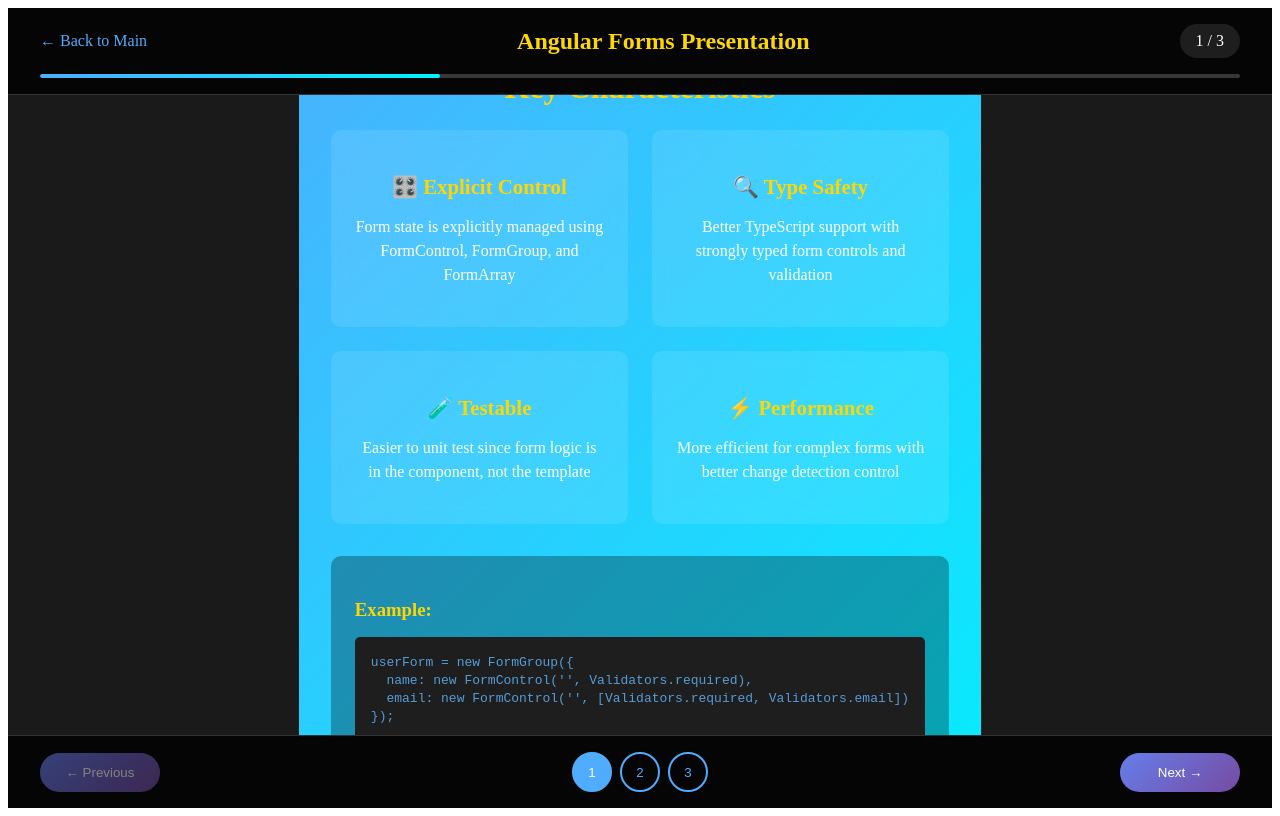
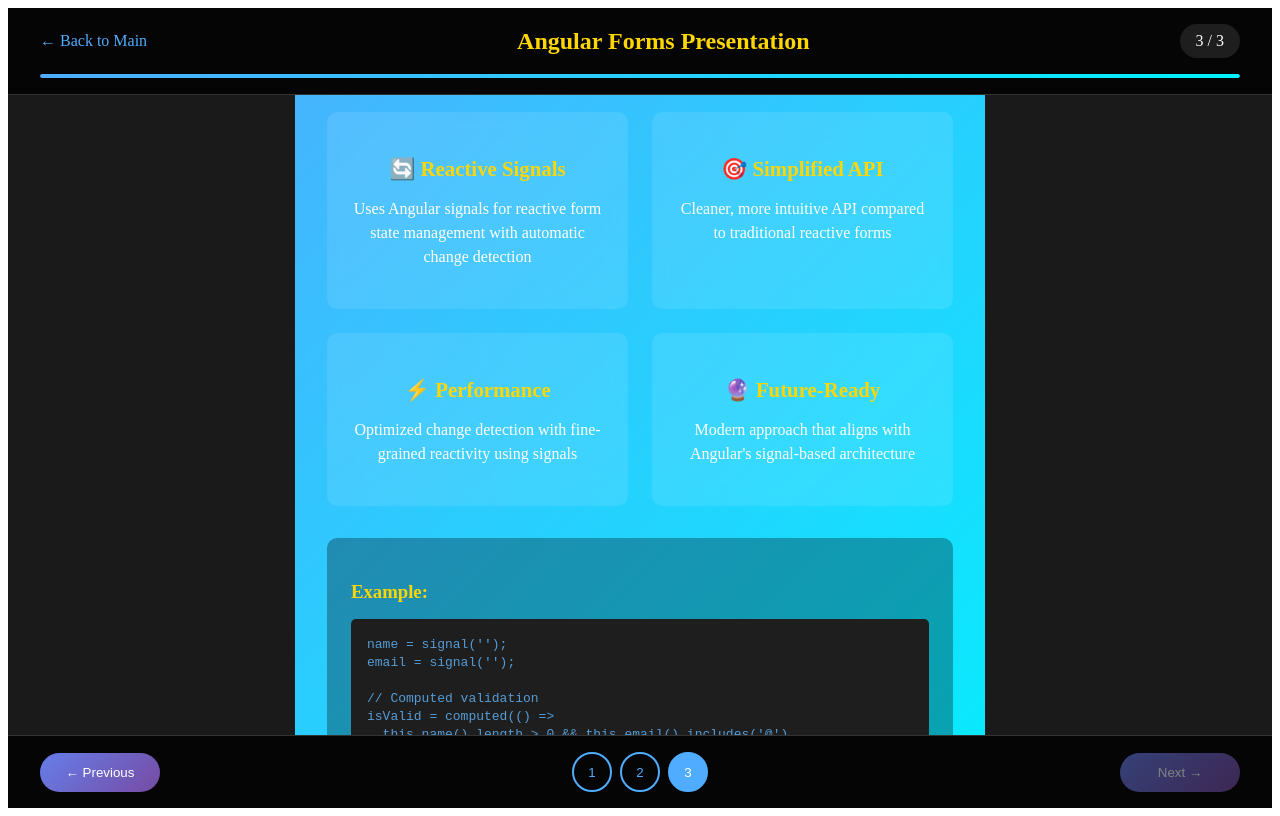
Before and after one commit to superdyzio/angular-forms-showdown, an Angular app: page /slideshow/3 in a window 1280 px wide. Built offline with nearby package versions, Linux system fonts and the light colour scheme.

Commit message:
fix slide indicators in routing based slideshow

```diff
--- a/src/app/pages/slideshow/slideshow.component.ts
+++ b/src/app/pages/slideshow/slideshow.component.ts
@@ -1,6 +1,8 @@
-import { Component, signal, computed, OnInit } from '@angular/core';
+import { Component, signal, computed, OnInit, OnDestroy } from '@angular/core';
 import { CommonModule } from '@angular/common';
-import { RouterLink, Router, ActivatedRoute, RouterOutlet } from '@angular/router';
+import { RouterLink, Router, ActivatedRoute, RouterOutlet, NavigationEnd } from '@angular/router';
+import { filter, takeUntil } from 'rxjs/operators';
+import { Subject } from 'rxjs';
 
 @Component({
   selector: 'afs-slideshow',
@@ -9,7 +11,7 @@
   templateUrl: './slideshow.component.html',
   styleUrl: './slideshow.component.scss'
 })
-export class SlideshowComponent implements OnInit {
+export class SlideshowComponent implements OnInit, OnDestroy {
   // Current slide index (1-based)
   currentSlide = signal(1);
 
@@ -17,7 +19,7 @@
   slides = signal([
     { id: 1, title: 'Welcome to Angular Forms' },
     { id: 2, title: 'Template-Driven Forms' },
-    { id: 3, title: 'Reactive Forms' }
+    { id: 3, title: 'Signal-Based Forms' }
   ]);
 
   // Computed values
@@ -27,23 +29,47 @@
     (this.currentSlide() / this.totalSlides()) * 100
   );
 
+  private destroy$ = new Subject<void>();
+
   constructor(
     private router: Router,
     private route: ActivatedRoute
   ) {}
 
   ngOnInit() {
-    // Read slide number from child route
-    this.route.firstChild?.params.subscribe(params => {
-      const slideNumber = params[''] || '1'; // Empty string for root child route
-      const slideNum = parseInt(slideNumber, 10);
+    // Listen to route changes to update current slide
+    this.router.events
+      .pipe(
+        filter(event => event instanceof NavigationEnd),
+        takeUntil(this.destroy$)
+      )
+      .subscribe((event: NavigationEnd) => {
+        this.updateCurrentSlideFromUrl(event.url);
+      });
+
+    // Initial slide update
+    this.updateCurrentSlideFromUrl(this.router.url);
+  }
+
+  ngOnDestroy() {
+    this.destroy$.next();
+    this.destroy$.complete();
+  }
+
+  private updateCurrentSlideFromUrl(url: string) {
+    const urlSegments = url.split('/');
+    const slideNumber = urlSegments[urlSegments.length - 1] || '1';
+    const slideNum = parseInt(slideNumber, 10);
+
+    // Only update if we're on a slideshow route
+    if (url.includes('/slideshow/')) {
       if (slideNum >= 1 && slideNum <= this.totalSlides()) {
         this.currentSlide.set(slideNum);
       } else {
         // Redirect to first slide if invalid slide number
         this.router.navigate(['/slideshow/1']);
       }
-    });
+    }
   }
 
   // Navigation methods
--- a/src/app/slides/slide3/slide3.component.html
+++ b/src/app/slides/slide3/slide3.component.html
@@ -1,38 +1,40 @@
 <div class="slide-container">
-  <h1>Reactive Forms</h1>
+  <h1>Signal-Based Forms</h1>
   <div class="slide-content">
     <h2>Key Characteristics</h2>
     <div class="features-grid">
       <div class="feature-card">
-        <h3>🎛️ Explicit Control</h3>
-        <p>Form state is explicitly managed using FormControl, FormGroup, and FormArray</p>
+        <h3>🔄 Reactive Signals</h3>
+        <p>Uses Angular signals for reactive form state management with automatic change detection</p>
       </div>
       <div class="feature-card">
-        <h3>🔍 Type Safety</h3>
-        <p>Better TypeScript support with strongly typed form controls and validation</p>
-      </div>
-      <div class="feature-card">
-        <h3>🧪 Testable</h3>
-        <p>Easier to unit test since form logic is in the component, not the template</p>
+        <h3>🎯 Simplified API</h3>
+        <p>Cleaner, more intuitive API compared to traditional reactive forms</p>
       </div>
       <div class="feature-card">
         <h3>⚡ Performance</h3>
-        <p>More efficient for complex forms with better change detection control</p>
+        <p>Optimized change detection with fine-grained reactivity using signals</p>
+      </div>
+      <div class="feature-card">
+        <h3>🔮 Future-Ready</h3>
+        <p>Modern approach that aligns with Angular's signal-based architecture</p>
       </div>
     </div>
     <div class="code-example">
       <h3>Example:</h3>
-      <pre><code>userForm = new FormGroup(&#123;
-  name: new FormControl('', Validators.required),
-  email: new FormControl('', [Validators.required, Validators.email])
-&#125;);
+      <pre><code>name = signal('');
+email = signal('');
 
-&lt;form [formGroup]="userForm"&gt;
-  &lt;input formControlName="name"&gt;
-  {{"@if (userForm.get('name')?.invalid) {"}}
-    &lt;div&gt;Name is required!&lt;/div&gt;
-  {{'}'}}
-&lt;/form&gt;</code></pre>
+// Computed validation
+isValid = computed(() =>
+  this.name().length > 0 && this.email().includes('@')
+);
+
+&lt;input [value]="name()"
+       (input)="name.set($event.target.value)"&gt;
+{{"@if (!isValid()) {"}}
+  &lt;div&gt;Please enter valid name and email!&lt;/div&gt;
+{{'}'}}</code></pre>
     </div>
   </div>
 </div>
```
